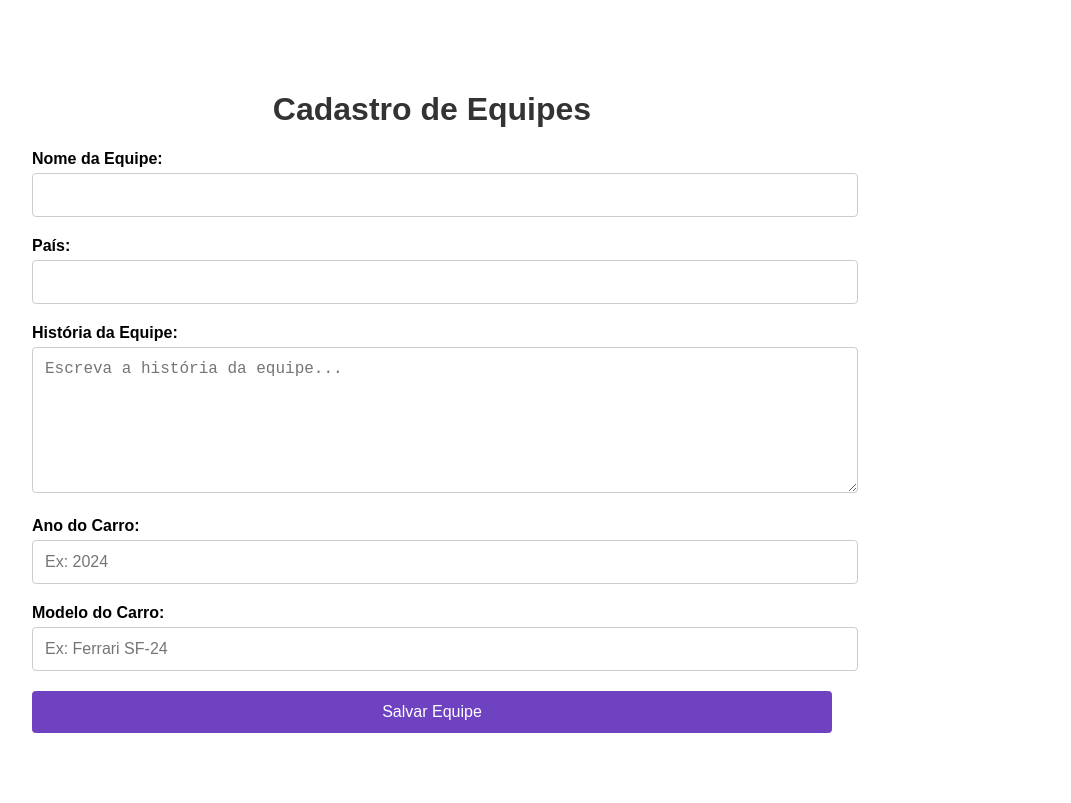
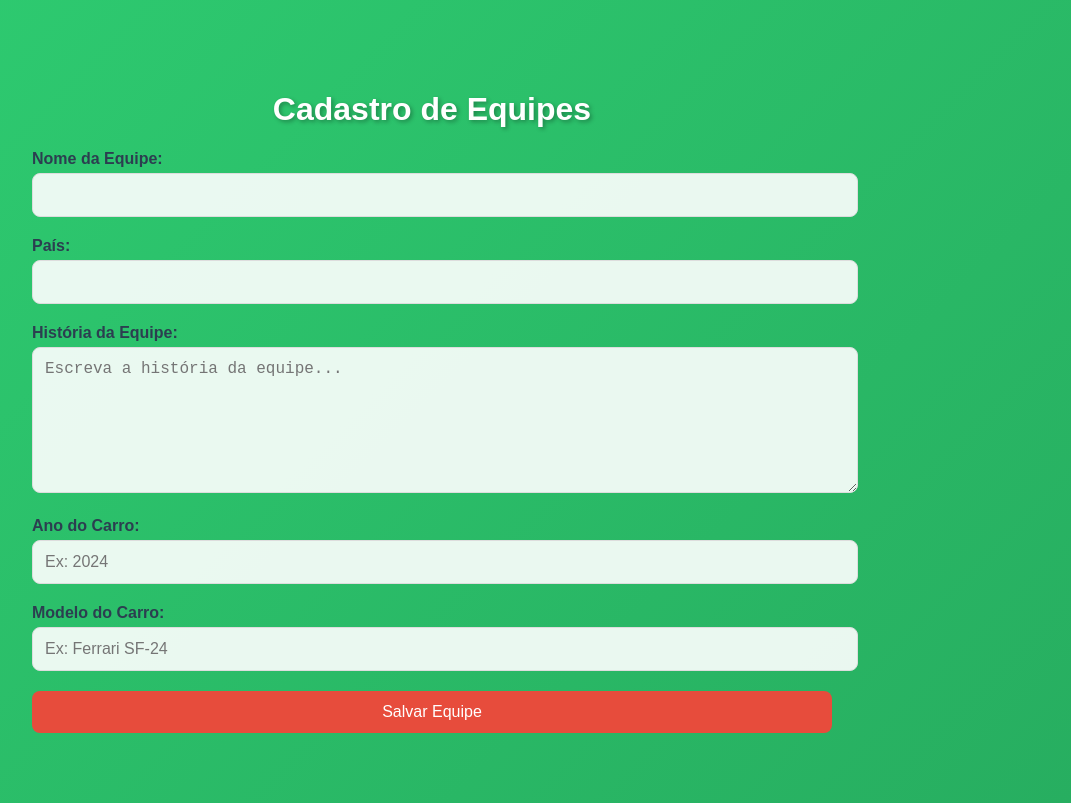
Before and after one commit to gustavomachado112/teste_dihtml, a plain HTML site: page equipes.html in a window 1280 px wide. Shown: the whole page, without its empty margins (208-1279 px from the left). Drawn offline with Linux system fonts and the light colour scheme.

Commit message:
Update equipes.css

```diff
--- a/equipes.css
+++ b/equipes.css
@@ -3,11 +3,13 @@ body {
     max-width: 800px;
     margin: 50px auto;
     padding: 20px;
+    background: linear-gradient(135deg, #2ecc71, #27ae60);
 }
 
 h1 {
     text-align: center;
-    color: #333;
+    color: white;
+    text-shadow: 2px 2px 4px rgba(0,0,0,0.3);
 }
 
 .campo {
@@ -18,14 +20,16 @@ label {
     display: block;
     margin-bottom: 5px;
     font-weight: bold;
+    color: #2c3e50;
 }
 
 input, textarea {
     width: 100%;
     padding: 12px;
-    border: 1px solid #ccc;
-    border-radius: 4px;
+    border: 1px solid #ddd;
+    border-radius: 8px;
     font-size: 16px;
+    background: rgba(255,255,255,0.9);
 }
 
 textarea {
@@ -36,14 +40,16 @@ textarea {
 button {
     width: 100%;
     padding: 12px;
-    background: #6f42c1;
+    background: #e74c3c;
     color: white;
     border: none;
-    border-radius: 4px;
+    border-radius: 8px;
     font-size: 16px;
     cursor: pointer;
+    transition: all 0.3s ease;
 }
 
 button:hover {
-    background: #5a2d91;
+    background: #c0392b;
+    transform: translateY(-2px);
 }
```
